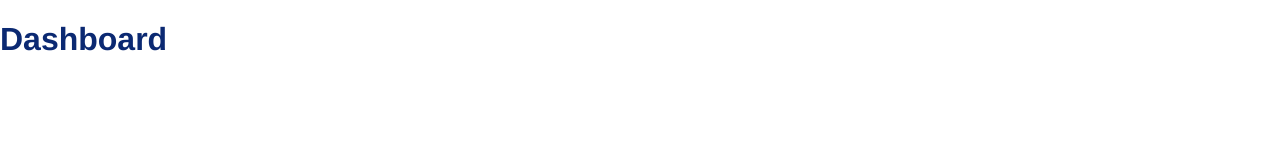
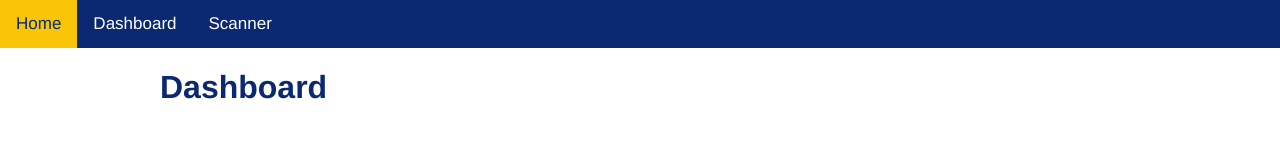
Before and after one commit to LHSDevTeam/FoodPantrySite, a website: page src/html/dashboard/index.html in a window 1280 px wide. Drawn offline with nearby package versions, Linux system fonts and the light colour scheme; files that its build step writes are made by us from their sources.

Commit message:
Added navbar to dashboard

```diff
--- a/src/html/dashboard/index.html
+++ b/src/html/dashboard/index.html
@@ -7,7 +7,17 @@
         <title>John Hopkins Food Pantry - Dashboard</title>
     </head>
 
+    <script type="module" src="../js/out/home.js"></script>
+
     <body>
-        <h1>Dashboard</h1>
+        <div id="navbar">
+            <a href="/" class="active">Home</a>
+            <a href="/dashboard">Dashboard</a>
+            <a href="/scanner">Scanner</a>
+            <a id="navbar-toggle" href="javascript:void(0);" class="icon">=</a>
+        </div>
+        <div class="wrapper">
+            <h1>Dashboard</h1>
+        </div>
     </body>
 </html>
--- /dev/null
+++ b/src/js/ts/dashboard.ts
@@ -0,0 +1,3 @@
+import { toggleNavbar } from "./_navbar.js";
+
+document.getElementById("navbar-toggle").addEventListener("click", toggleNavbar);
```
